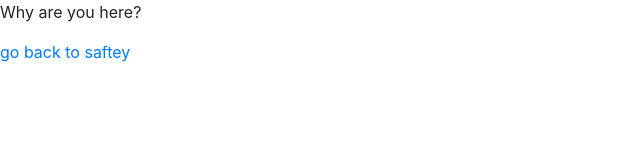
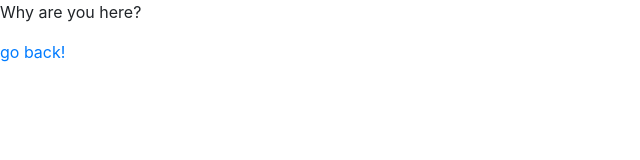
Before and after one commit to Valadon/EDPS6560_Lance_Finch, a plain HTML site: page why.html in a window 1280 px wide. Shown: the full height of the page, 0-640 px from the left. Drawn offline with nearby package versions, Linux system fonts and the light colour scheme.

Commit message:
Update why.html

```diff
--- a/why.html
+++ b/why.html
@@ -14,7 +14,7 @@
     <!-- a link back -->
     <div id="why are you here">
       <p>Why are you here?</p>
-      <a href="index.html">go back to saftey</a>
+      <a href="index.html">go back!</a>
     </div>
 
 
```
